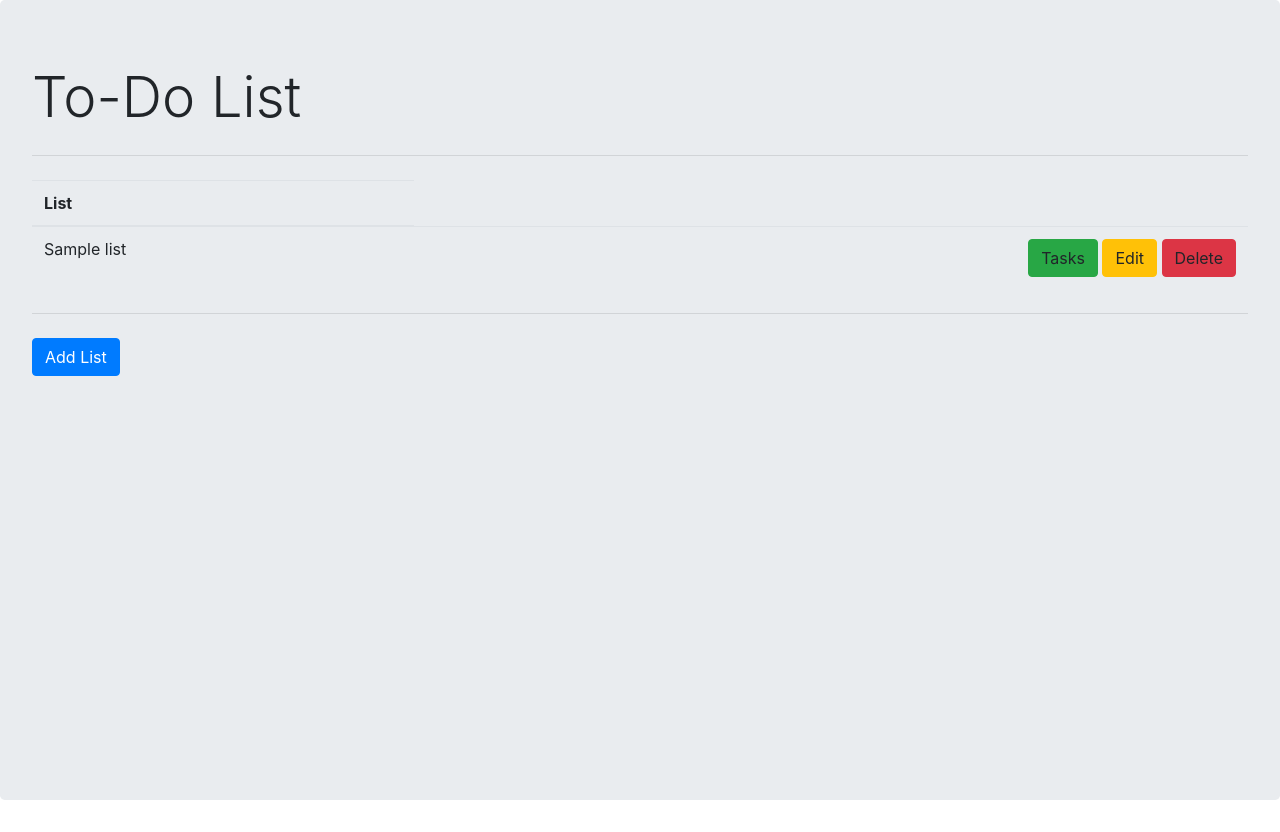
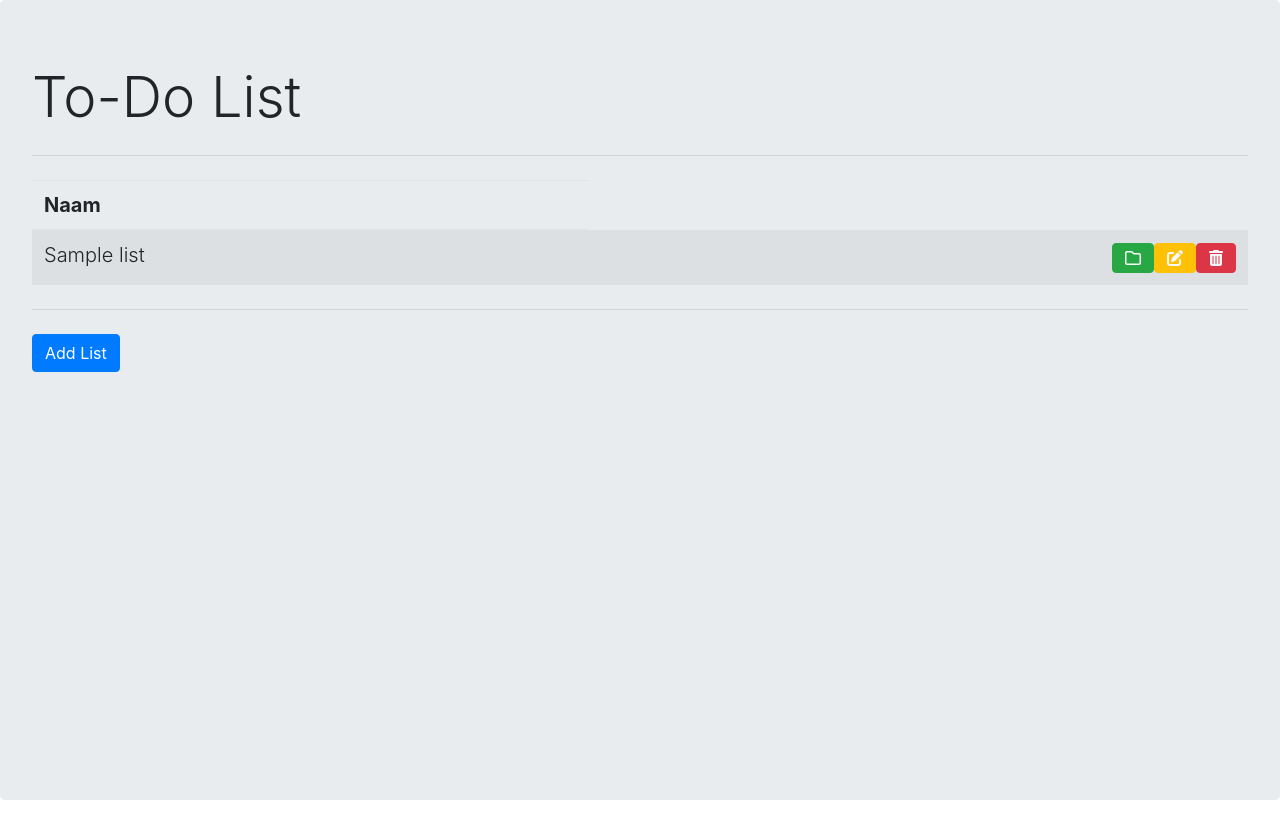
Before and after one commit to TvanEert/Back-End-challenge, a PHP site: page / in a window 1280 px wide. Run offline with PHP 8.4, Linux system fonts and the light colour scheme; tables that the repository leaves empty or names only in its code hold one stand-in row (values such as "Sample post"); some libraries are stand-ins or nearby versions.

Commit message:
Delete Added

```diff
--- /dev/null
+++ b/Includes/footer.php
@@ -0,0 +1,12 @@
+<script src="https://code.jquery.com/jquery-3.4.1.slim.min.js"
+    integrity="sha384-J6qa4849blE2+poT4WnyKhv5vZF5SrPo0iEjwBvKU7imGFAV0wwj1yYfoRSJoZ+n" crossorigin="anonymous">
+ </script>
+<script src="https://cdn.jsdelivr.net/npm/popper.js@1.16.0/dist/umd/popper.min.js"
+    integrity="sha384-Q6E9RHvbIyZFJoft+2mJbHaEWldlvI9IOYy5n3zV9zzTtmI3UksdQRVvoxMfooAo" crossorigin="anonymous">
+</script>
+<script src="https://stackpath.bootstrapcdn.com/bootstrap/4.4.1/js/bootstrap.min.js"
+    integrity="sha384-wfSDF2E50Y2D1uUdj0O3uMBJnjuUD4Ih7YwaYd1iqfktj0Uod8GCExl3Og8ifwB6" crossorigin="anonymous">
+</script>
+<script src="https://kit.fontawesome.com/ac7f503449.js" crossorigin="anonymous"></script>
+</body>
+</html>
--- /dev/null
+++ b/Includes/header.php
@@ -0,0 +1,12 @@
+<?php require('connection.php'); ?>
+<html lang="en">
+
+<head>
+    <meta charset="UTF-8">
+    <meta name="viewport" content="width=device-width, initial-scale=1.0">
+    <link rel="stylesheet" href="https://stackpath.bootstrapcdn.com/bootstrap/4.4.1/css/bootstrap.min.css"
+        integrity="sha384-Vkoo8x4CGsO3+Hhxv8T/Q5PaXtkKtu6ug5TOeNV6gBiFeWPGFN9MuhOf23Q9Ifjh" crossorigin="anonymous">
+    <title>To-Do List</title>
+</head>
+
+<body>
--- a/Templates/tabels.php
+++ /dev/null
@@ -1,27 +0,0 @@
-<?php
-  $result = GetLists($conn);
-?>
-
-<table class="table">
-    <thead>
-        <tr>
-            <th scope="col">List</th>
-        </tr>
-    </thead>
-    <tbody>
-        <?php
-            foreach ($result as $row) {
-        ?>
-        <tr>
-            <td><?php echo $row['name'] ?></td>
-            <td class="text-right">
-                <a class="btn btn-success">Tasks</a>
-                <a class="btn btn-warning">Edit</a>
-                <a class="btn btn-danger">Delete</a>
-            </td>
-        </tr>
-        <?php } ?>
-        <tr>
-        </tr>
-    </tbody>
-</table>
--- a/index.php
+++ b/index.php
@@ -1,36 +1,30 @@
-<?php require('connection.php'); ?>
-<?php require('Statements/list_statements.php');?>
-
-<html lang="en">
-
-<head>
-    <meta charset="UTF-8">
-    <meta name="viewport" content="width=device-width, initial-scale=1.0">
-    <link rel="stylesheet" href="https://stackpath.bootstrapcdn.com/bootstrap/4.4.1/css/bootstrap.min.css"
-        integrity="sha384-Vkoo8x4CGsO3+Hhxv8T/Q5PaXtkKtu6ug5TOeNV6gBiFeWPGFN9MuhOf23Q9Ifjh" crossorigin="anonymous">
-    <script src="https://code.jquery.com/jquery-3.4.1.slim.min.js"
-        integrity="sha384-J6qa4849blE2+poT4WnyKhv5vZF5SrPo0iEjwBvKU7imGFAV0wwj1yYfoRSJoZ+n" crossorigin="anonymous">
-    </script>
-    <script src="https://cdn.jsdelivr.net/npm/popper.js@1.16.0/dist/umd/popper.min.js"
-        integrity="sha384-Q6E9RHvbIyZFJoft+2mJbHaEWldlvI9IOYy5n3zV9zzTtmI3UksdQRVvoxMfooAo" crossorigin="anonymous">
-    </script>
-    <script src="https://stackpath.bootstrapcdn.com/bootstrap/4.4.1/js/bootstrap.min.js"
-        integrity="sha384-wfSDF2E50Y2D1uUdj0O3uMBJnjuUD4Ih7YwaYd1iqfktj0Uod8GCExl3Og8ifwB6" crossorigin="anonymous">
-    </script>
-    <title>To-Do List</title>
-</head>
-
-<body>
-    <div class="h-100 jumbotron">
-        <h1 class="display-4">To-Do List</h1>
-        <hr class="my-4">
-        <?php require('Templates/tabels.php') ?>
+<?php require("Includes/header.php"); ?>
+<?php
+require('Statements/list_statements.php');
+$result = GetLists($conn);
+?>
+ <div class="h-100 jumbotron">
+    <h1 class="display-4">To-Do List</h1>
+    <hr class="my-4">
+     <table class="table table-striped lead">
+        <thead>
+            <th scope="col">Naam</th>
+        </thead>
+          <?php foreach ($result as $row){ ?>
+           <tr class="clickableRow">
+                <td><?php echo $row['name']?></td>
+                <td>
+                    <a href="view/Delete_list.php?id=<?php echo $row['id'] ?>" class="btn btn-danger text-light float-right"><i class="fas fa-trash-alt"></i></a>
+                    <a href="?id=<?php echo $row['id'] ?>" class="btn btn-warning text-light float-right"><i class="fas fa-edit"></i></a>
+                    <a href="?id=<?php echo $row['id'] ?>" class="btn btn-success text-light float-right"><i class="far fa-folder"></i></a>
+                </td>
+            </tr>
+            <?php } ?>
+        </table>
         <hr class="my-4">
         <button type="button" class="btn btn-primary" data-toggle="modal" data-target="#List-Add-Modal">
             Add List
         </button>
         <?php require('Modals/add_list_modal.php'); ?>
     </div>
-</body>
-
-</html>
+<?php include("Includes/footer.php"); ?>
```
Also changed, not shown: Functionality/removeList.php (added, +10 -0 lines), Statements/list_statements.php (+39 -0 lines), View/Delete_list.php (added, +12 -0 lines), Functionality/updateList.php (added), Includes/connection.php (renamed from connection.php), View/Update_list.php (added).
